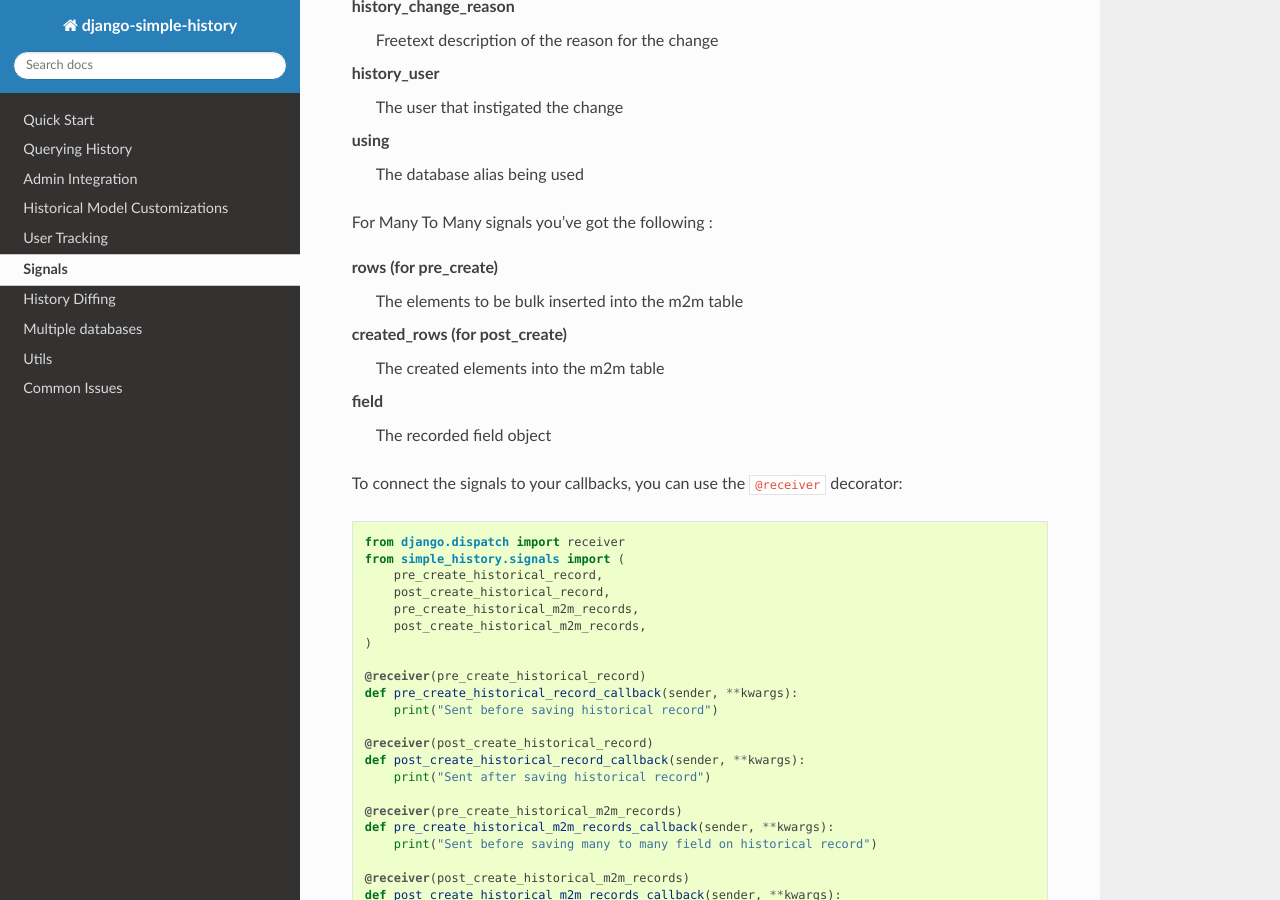
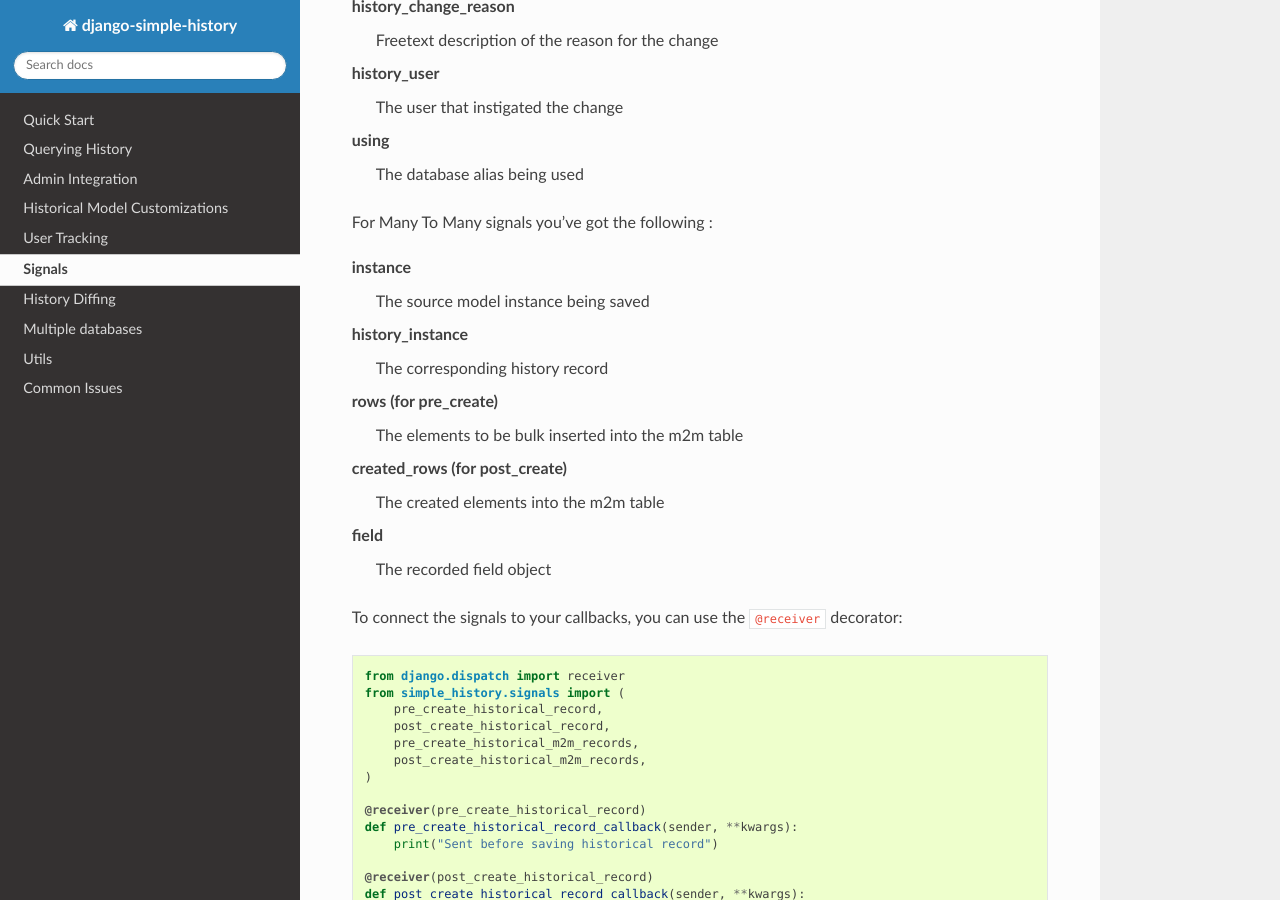
Before and after one commit to jazzband/django-simple-history, a Sphinx documentation site: the page built from docs/signals.rst, in a window 1280 px wide and 900 px high, scrolled down 435 px. Built offline with Sphinx 7.4.7 and the Read the Docs theme 3.1.0, drawn with Linux system fonts in a browser that asks for light colours.

Commit message:
Re-add many to many signals docs

```diff
--- a/docs/signals.rst
+++ b/docs/signals.rst
@@ -25,6 +25,12 @@
 For Many To Many signals you've got the following :
 
 .. glossary::
+    instance
+        The source model instance being saved
+
+    history_instance
+        The corresponding history record
+
     rows (for pre_create)
         The elements to be bulk inserted into the m2m table
 
```
